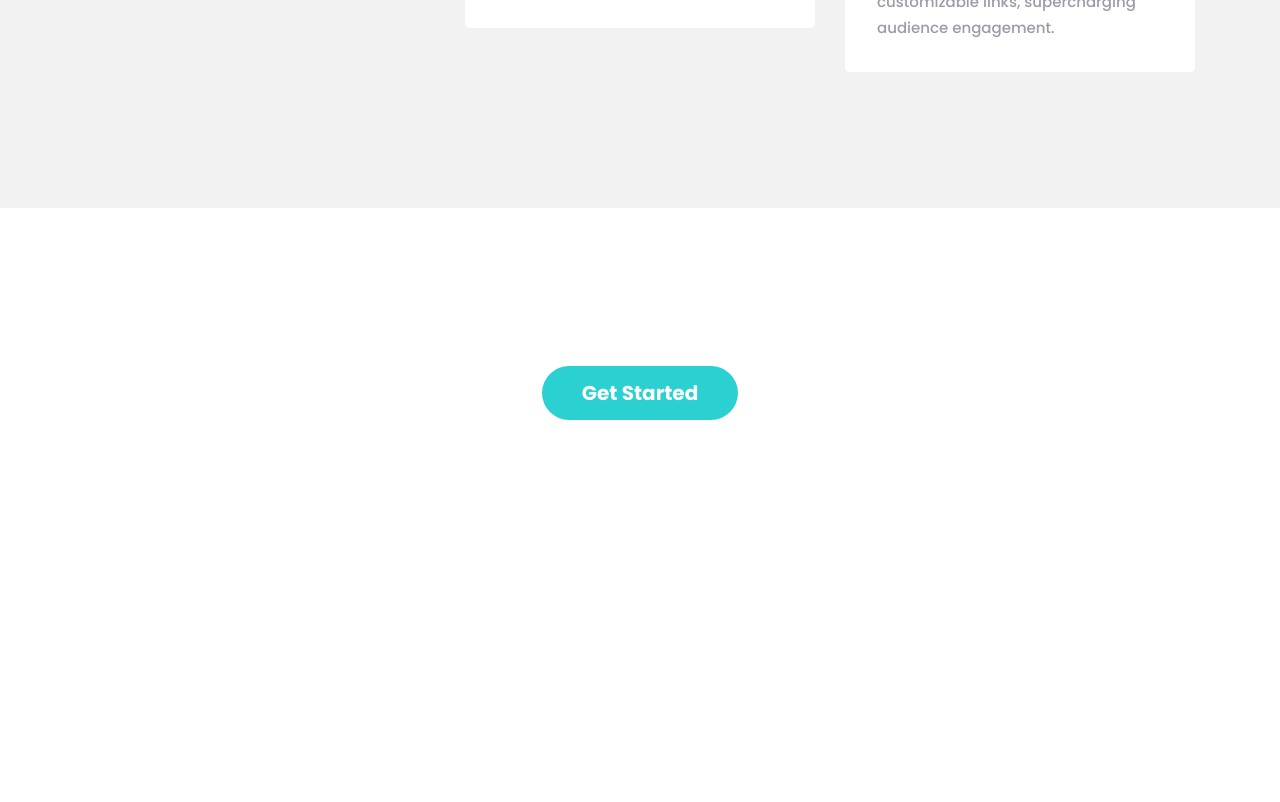
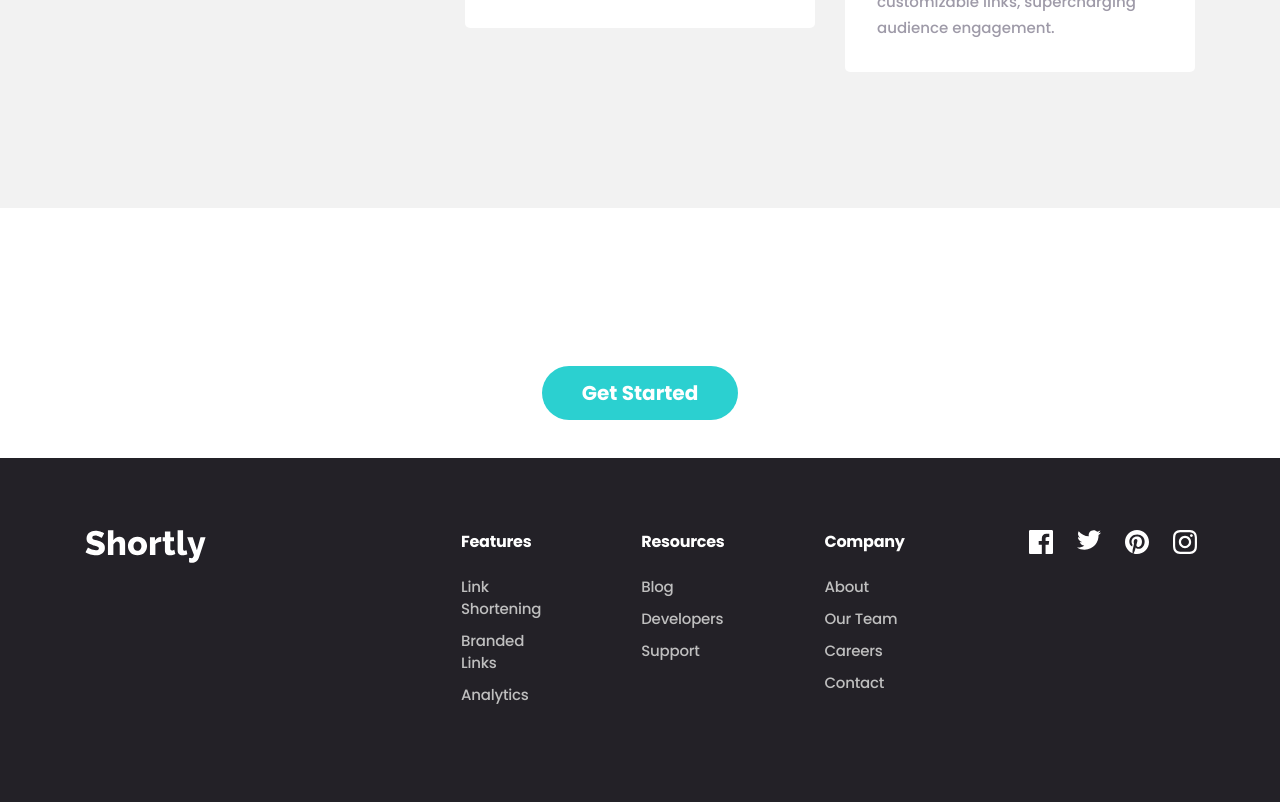
Before and after one commit to OlimxonErkaboyev/Shortly, a plain HTML site: page index.html in a window 1280 px wide. Shown: the part 1837-2639 px from the top of the page. Before the commit the page ends 2302 px from the top, so only its background shows below. Drawn offline with Linux system fonts and the light colour scheme.

Commit message:
First page finished

```diff
--- a/css/main.css
+++ b/css/main.css
@@ -334,3 +334,60 @@
   background: #2bd0d0;
   border-radius: 28px;
 }
+.footer {
+  background: #232127;
+  padding-top: 72px;
+  padding-bottom: 70px;
+}
+
+.footer-wrapper {
+  display: flex;
+  justify-content: space-between;
+}
+
+.footer-logo {
+  margin-right: 255px;
+}
+
+.footer-list {
+  justify-content: space-between;
+  list-style: none;
+  margin-top: 0;
+  margin-right: 100px;
+  width: 461px;
+  padding: 0;
+}
+
+.footer-list-item {
+  margin-bottom: 10px;
+}
+
+.footer-item-link {
+  font-family: "Poppins";
+  font-style: normal;
+  font-weight: 500;
+  font-size: 15px;
+  line-height: 22px;
+  letter-spacing: -0.234375px;
+  color: #bfbfbf;
+  text-decoration: none;
+}
+
+.footer-item-title {
+  font-size: 16px;
+  line-height: 24px;
+  letter-spacing: -0.25px;
+  color: #ffffff;
+  margin-top: 0;
+  margin-bottom: 22px;
+}
+
+.footer-icon-list {
+  display: flex;
+  list-style: none;
+  margin: 0;
+  padding: 0;
+}
+.footer-icon-item {
+  margin-left: 24px;
+}
--- a/index.html
+++ b/index.html
@@ -158,8 +158,97 @@
           </div>
         </div>
       </section>
+      <!-- End Section End -->
 
-      <!-- End Section End -->
+      <!-- Footer Start -->
+      <footer class="footer">
+        <div class="container">
+          <div class="footer-wrapper">
+            <div class="footer-logo">
+              <a href="./index.html">
+                <img
+                  class="footer-logo-img"
+                  src="./images/footer-logo.svg"
+                  alt="Shortly"
+                />
+              </a>
+            </div>
+            <ul class="footer-list">
+              <li class="footer-list-item">
+                <p class="footer-item-title">Features</p>
+              </li>
+              <li class="footer-list-item">
+                <a class="footer-item-link" href="#">Link Shortening</a>
+              </li>
+              <li class="footer-list-item">
+                <a class="footer-item-link" href="#">Branded Links</a>
+              </li>
+              <li class="footer-list-item">
+                <a class="footer-item-link" href="#">Analytics</a>
+              </li>
+            </ul>
+            <ul class="footer-list">
+              <li class="footer-list-item">
+                <p class="footer-item-title">Resources</p>
+              </li>
+              <li class="footer-list-item">
+                <a class="footer-item-link" href="#">Blog</a>
+              </li>
+              <li class="footer-list-item">
+                <a class="footer-item-link" href="#">Developers</a>
+              </li>
+              <li class="footer-list-item">
+                <a class="footer-item-link" href="#">Support</a>
+              </li>
+            </ul>
+            <ul class="footer-list">
+              <li class="footer-list-item">
+                <p class="footer-item-title">Company</p>
+              </li>
+              <li class="footer-list-item">
+                <a class="footer-item-link" href="#">About</a>
+              </li>
+              <li class="footer-list-item">
+                <a class="footer-item-link" href="#">Our Team</a>
+              </li>
+              <li class="footer-list-item">
+                <a class="footer-item-link" href="#">Careers</a>
+              </li>
+              <li class="footer-list-item">
+                <a class="footer-item-link" href="#">Contact</a>
+              </li>
+            </ul>
+            <ul class="footer-icon-list">
+              <li class="footer-icon-item">
+                <a class="footer-icon" href="#">
+                  <img src="./images/facebook.svg"
+                  alt="Facebook">
+                </a>
+              </li>
+              <li class="footer-icon-item">
+                <a class="footer-icon" href="#">
+                  <img src="./images/twitter.svg"
+                  alt="Twitter">
+                </a>
+              </li>
+              <li class="footer-icon-item">
+                <a class="footer-icon" href="#">
+                  <img src="./images/prientress.svg"
+                  alt="prientress">
+                </a>
+              </li>
+              <li class="footer-icon-item">
+                <a class="footer-icon" href="#">
+                  <img src="./images/instagram.svg"
+                  alt="instagram">
+                </a>
+              </li>
+            </ul>
+          </div>
+        </div>
+      </footer>
+
+      <!-- Footer End -->
     </main>
 
     <!-- Main End -->
```
Also changed, not shown: images/Path.png (added), images/footer-logo.svg (added).
